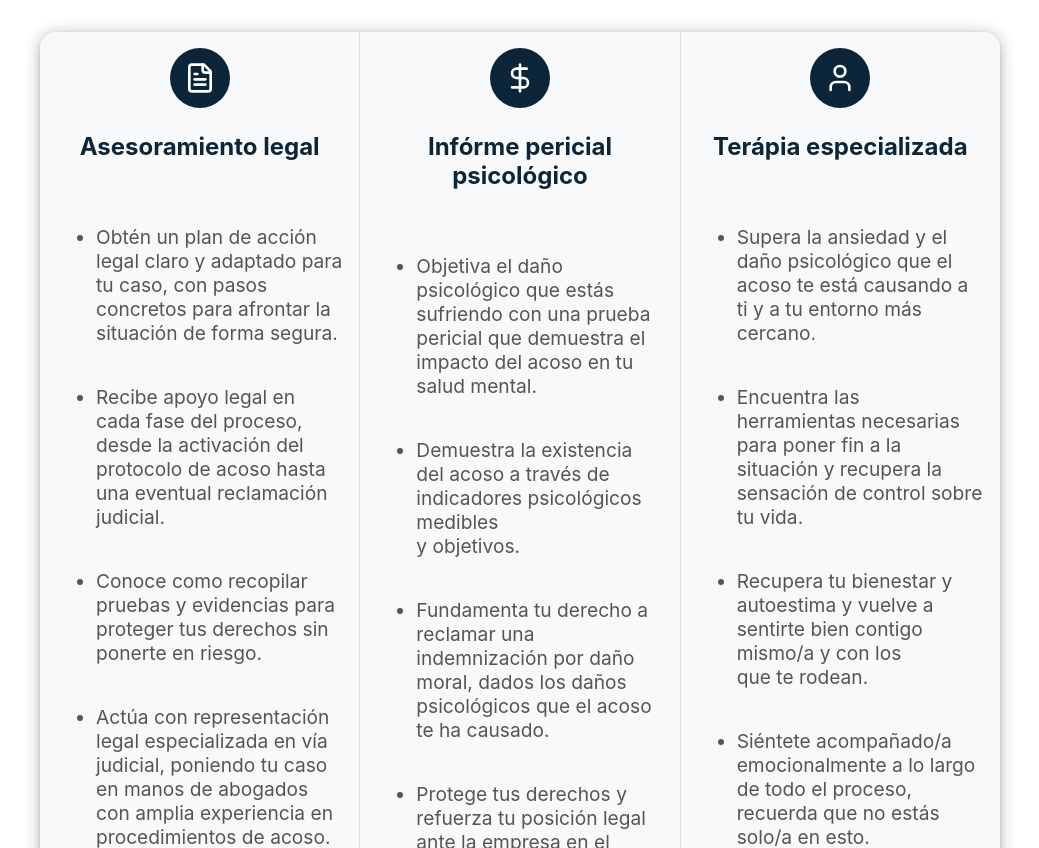
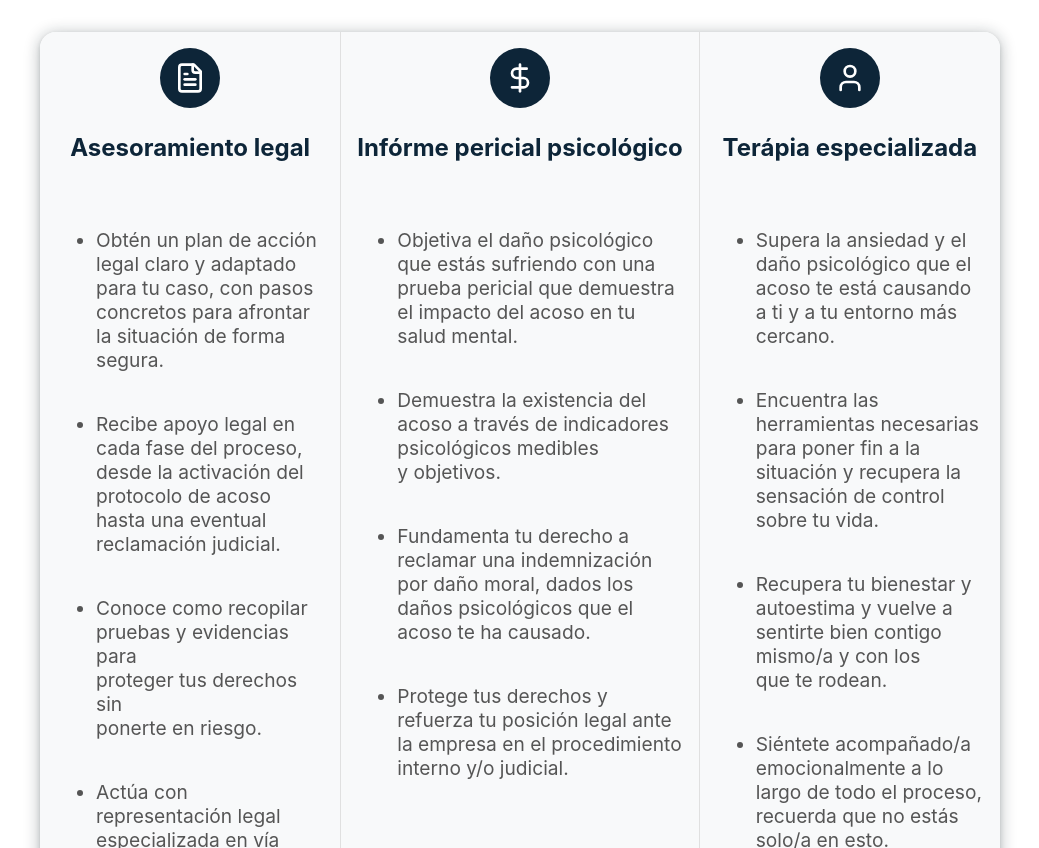
Before and after one commit to IvanOnGit/safe-work, a React (Vite) app: page / in a window 1280 px wide. Shown: the part 1940-2788 px from the top of the page, without its empty margins (120-1159 px from the left). Built offline with nearby package versions, Linux system fonts and the light colour scheme.

Commit message:
second column of services now does not break line on desktop only on mobile

```diff
--- a/src/components/OurServices/styles.ts
+++ b/src/components/OurServices/styles.ts
@@ -140,9 +140,19 @@ export const Title = styled.h3`
   font-size: 1.5rem;
   color: #0d2538;
   margin-bottom: 1rem;
+  white-space: nowrap;
+  overflow: hidden;
+  text-overflow: ellipsis;
+  height: 2rem;
+  line-height: 2rem;
 
   @media (max-width: 768px) {
     margin: 0;
+    white-space: normal;
+    height: auto;
+    line-height: normal;
+    overflow: visible;
+    text-overflow: clip;
   }
 `;
 
```
